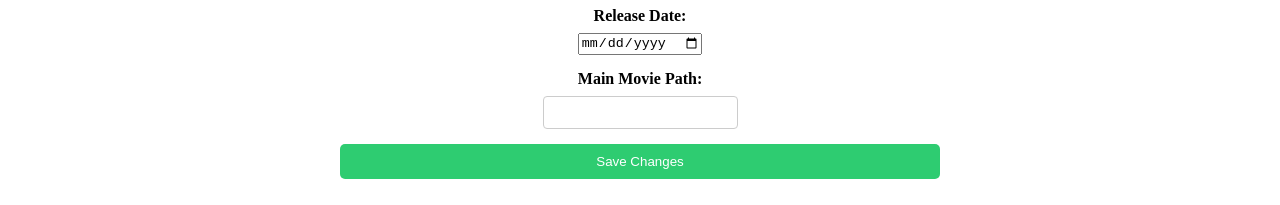
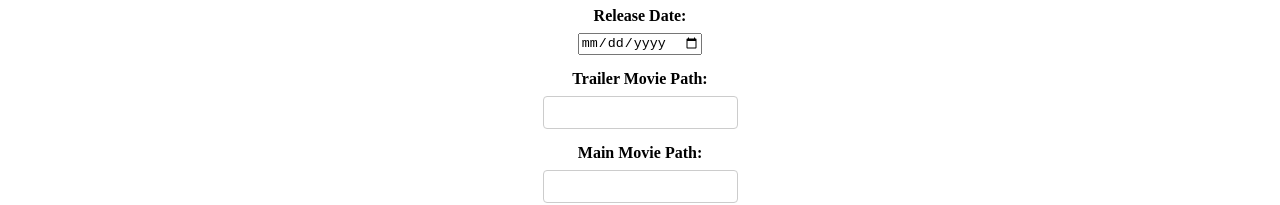
Before and after one commit to RyoniCho/ReactJS_Tutorial, a React (Create React App) app in the folder first-react-webapp/: page /edit/1 in a window 1280 px wide. Shown: the part 644-849 px from the top of the page. Built offline with nearby package versions, Linux system fonts and the light colour scheme; no server answers.

Commit message:
edit movie -trailer add

```diff
--- a/first-react-webapp/src/EditMovie.js
+++ b/first-react-webapp/src/EditMovie.js
@@ -21,8 +21,8 @@ function EditMovie() {
         releaseDate: Date.now(),
         category:'Unknown',
         mainMovie:'',
-        mainMovieSub:''
-
+        mainMovieSub:'',
+        trailer:''
 
     });
 
@@ -138,6 +138,10 @@ function EditMovie() {
                 <input type="date" name="releaseDate" value={movie.releaseDate} onChange={handleChange} />
             </label>
             <label>
+                Trailer Movie Path:
+                <input type="text" name="trailer" value={movie.trailer} onChange={handleChange} />
+            </label>
+            <label>
                 Main Movie Path:
                 <input type="text" name="mainMovie" value={movie.mainMovie} onChange={handleChange} />
             </label>
```
